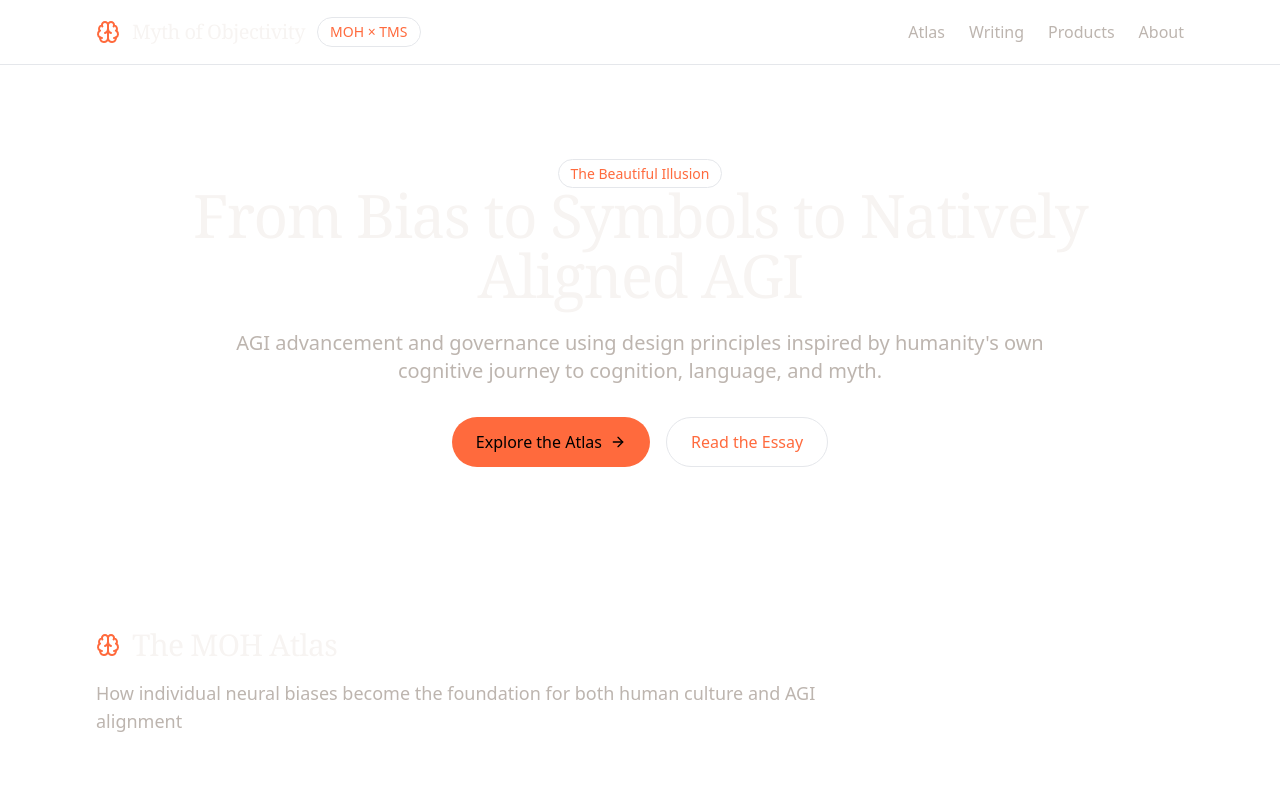
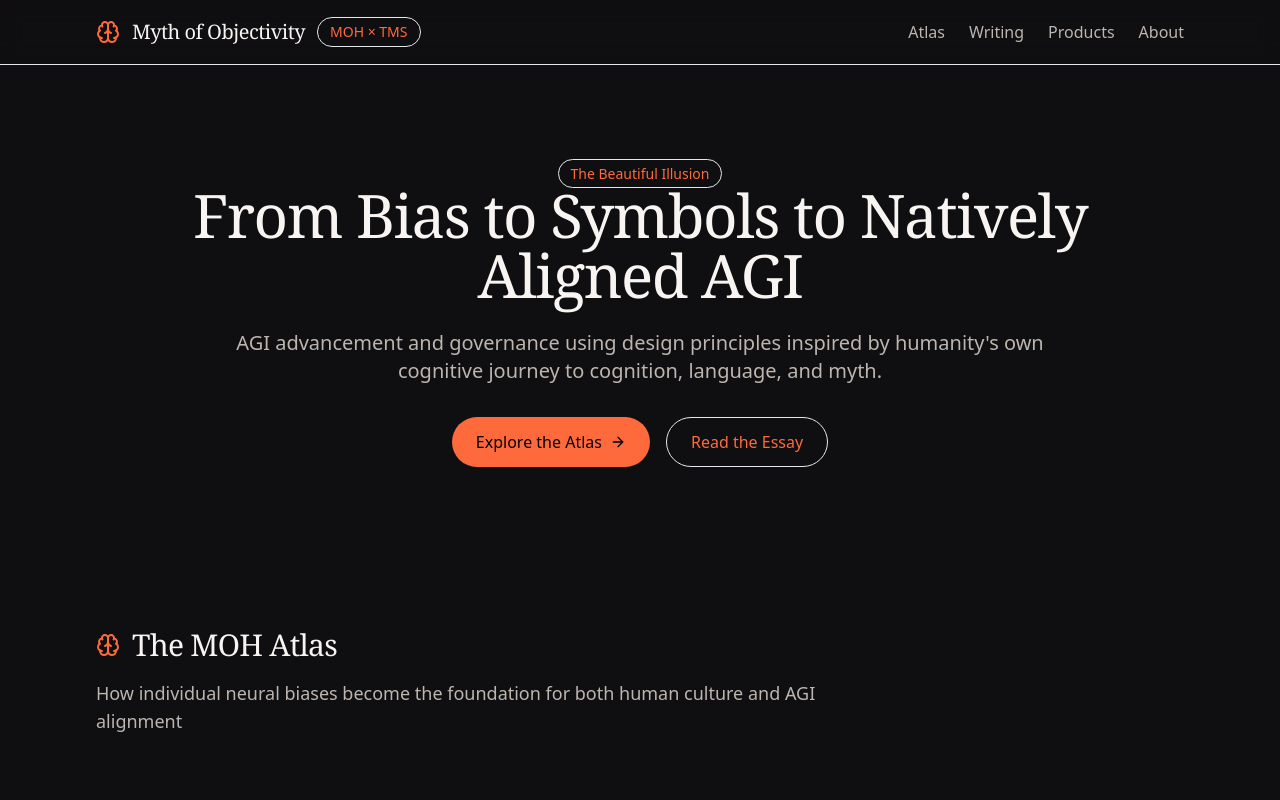
Before and after one commit to Shaggstar/exhibitingBias, a React (Vite) app: page / in a window 1280 px wide. Shown: the top 800 px of the page. Built offline with nearby package versions, Linux system fonts and the light colour scheme.

Commit message:
fix dark background theme

```diff
--- a/src/App.jsx
+++ b/src/App.jsx
@@ -167,7 +167,8 @@ export default function App() {
         '--surface': colors.surface,
         '--text': colors.text,
         '--subtext': colors.subtext,
-        '--accent': colors.accent
+        '--accent': colors.accent,
+        backgroundColor: colors.bg
       }}
     >
       {/* Navigation */}
--- a/src/index.css
+++ b/src/index.css
@@ -3,4 +3,10 @@
 @tailwind utilities;
 
 /* basic reset + system fonts */
-*{box-sizing:border-box} body{margin:0;font-family: ui-sans-serif, system-ui, -apple-system, Segoe UI, Roboto, Inter, Arial}
+*{box-sizing:border-box}
+body{
+  margin:0;
+  font-family: ui-sans-serif, system-ui, -apple-system, Segoe UI, Roboto, Inter, Arial;
+  background-color: #0f0e10;
+  color: #f7f4f2;
+}
```
Also changed, not shown: .obsidian/workspace.json, 5 other files (tests, documents, lock files or other folders).
